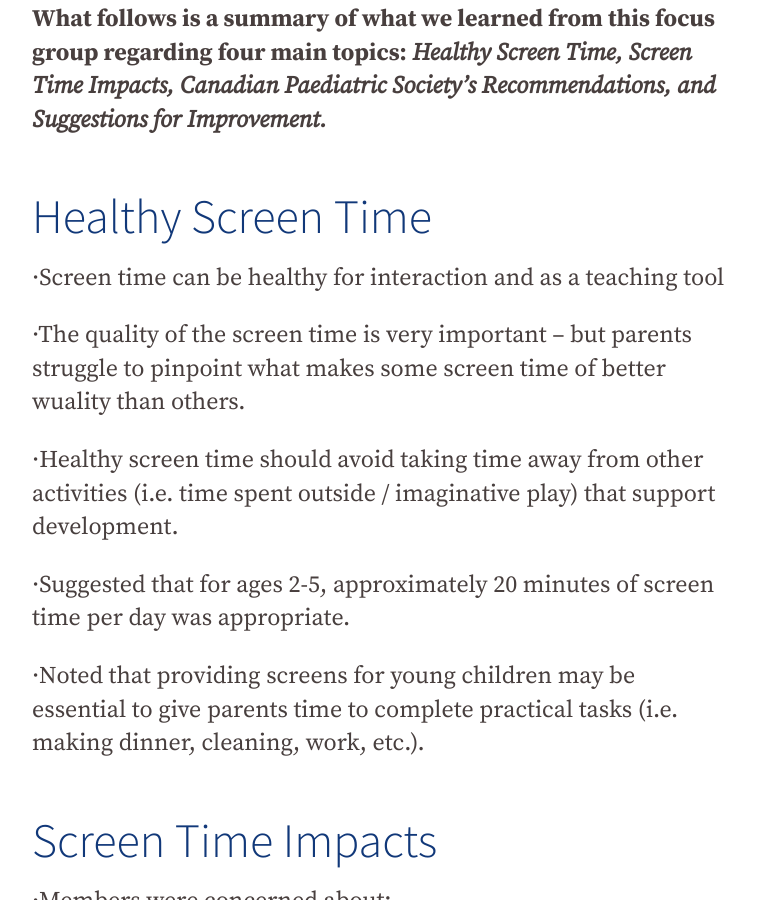
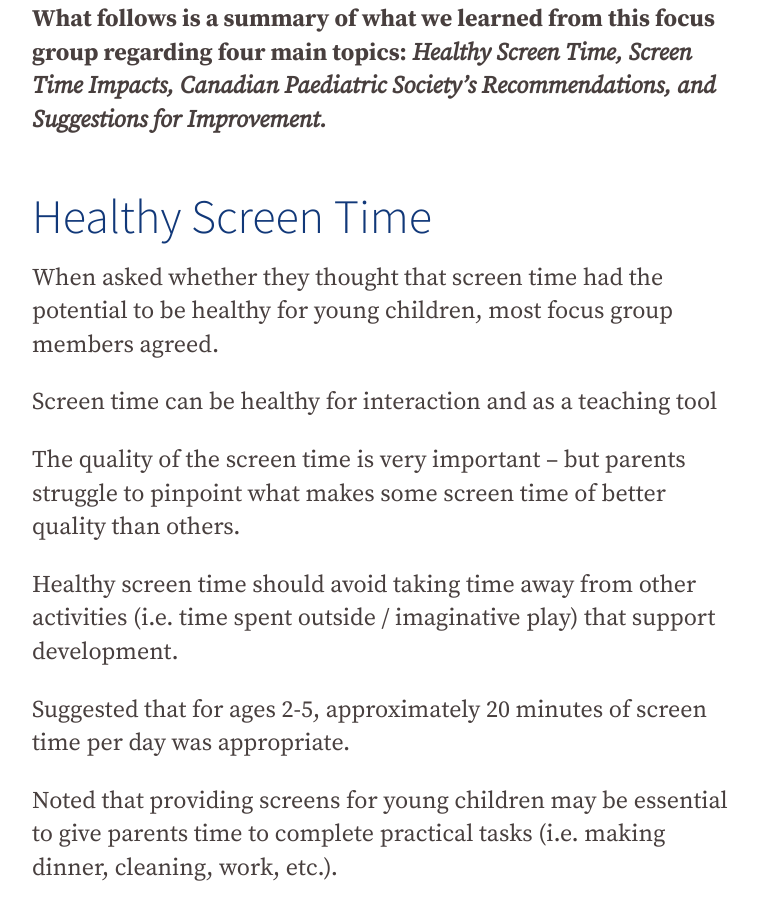
Before and after one commit to famliy-screen-time/familyscreentime.ca, a Jekyll site: the page built from _posts/2020-05-25-screen-time-focus-group-insights.md, in a window 1280 px wide and 900 px high, scrolled down 1131 px. Shown: the whole window, without its empty margins (56-814 px from the left). Built offline with Jekyll 4.4.1, drawn with Linux system fonts in a browser that asks for light colours; nearby versions of some CDN libraries.

Commit message:
Update Blog “2020-05-25-screen-time-focus-group-insights”

```diff
--- a/_posts/2020-05-25-screen-time-focus-group-insights.md
+++ b/_posts/2020-05-25-screen-time-focus-group-insights.md
@@ -16,15 +16,17 @@ Back in April, the Family Screen Time project researchers facilitated a focus gr
 
 # Healthy Screen Time
 
-<!--\\\[if !supportLists]-->·<!--\\\[endif]-->Screen time can be healthy for interaction and as a teaching tool
+When asked whether they thought that screen time had the potential to be healthy for young children, most focus group members agreed.
 
-<!--\\\[if !supportLists]-->·<!--\\\[endif]-->The quality of the screen time is very important – but parents struggle to pinpoint what makes some screen time of better wuality than others.
+Screen time can be healthy for interaction and as a teaching tool
 
-<!--\\\[if !supportLists]-->·<!--\\\[endif]-->Healthy screen time should avoid taking time away from other activities (i.e. time spent outside / imaginative play) that support development.
+The quality of the screen time is very important – but parents struggle to pinpoint what makes some screen time of better quality than others.
 
-<!--\\\[if !supportLists]-->·<!--\\\[endif]-->Suggested that for ages 2-5, approximately 20 minutes of screen time per day was appropriate.
+Healthy screen time should avoid taking time away from other activities (i.e. time spent outside / imaginative play) that support development.
 
-<!--\\\[if !supportLists]-->·<!--\\\[endif]-->Noted that providing screens for young children may be essential to give parents time to complete practical tasks (i.e. making dinner, cleaning, work, etc.).
+Suggested that for ages 2-5, approximately 20 minutes of screen time per day was appropriate.
+
+Noted that providing screens for young children may be essential to give parents time to complete practical tasks (i.e. making dinner, cleaning, work, etc.).
 
 # Screen Time Impacts
 
```
